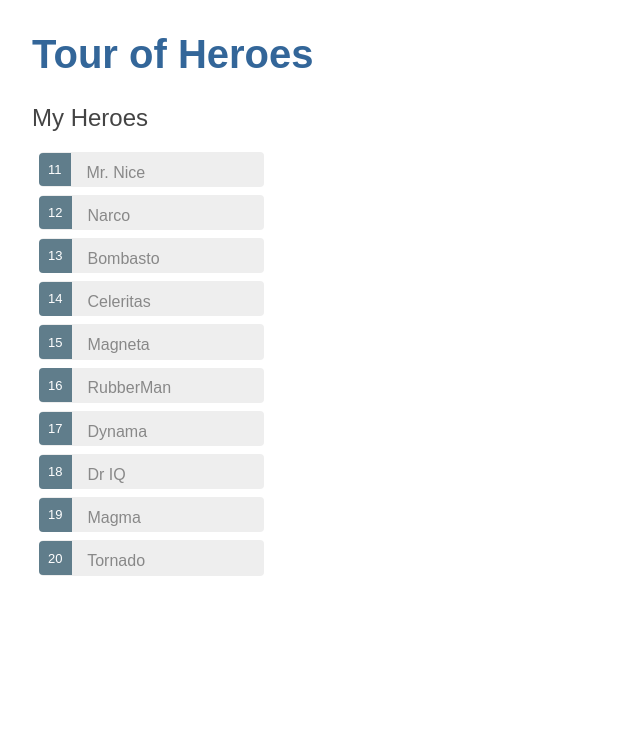
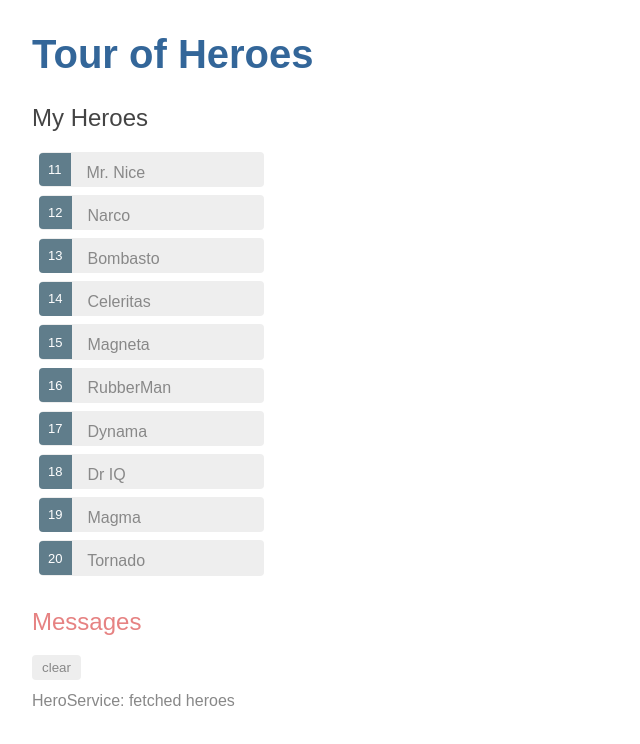
Before and after one commit to Smollet777/tour-of-heroes, an Angular app: page /list in a window 1280 px wide. Shown: the top 744 px of the page, without its empty margins (0-640 px from the left). Built offline with nearby package versions, Linux system fonts and the light colour scheme.

Commit message:
Heroes service with mock data. Messages component & service.

```diff
--- a/src/app/app.component.ts
+++ b/src/app/app.component.ts
@@ -5,6 +5,7 @@
   template: `
     <h1>{{title}}</h1>
     <router-outlet></router-outlet>
+    <app-messages></app-messages>
   `,
   styles: []
 })
--- a/src/app/app.module.ts
+++ b/src/app/app.module.ts
@@ -6,12 +6,14 @@
 import { AppComponent } from './app.component';
 import { HeroesComponent } from './components/heroes/heroes.component';
 import { HeroDetailComponent } from './components/hero-detail/hero-detail.component';
+import { MessagesComponent } from './components/messages/messages.component';
 
 @NgModule({
   declarations: [
     AppComponent,
     HeroesComponent,
-    HeroDetailComponent
+    HeroDetailComponent,
+    MessagesComponent
   ],
   imports: [
     BrowserModule,
--- a/src/app/components/heroes/heroes.component.ts
+++ b/src/app/components/heroes/heroes.component.ts
@@ -1,7 +1,7 @@
 import { Component, OnInit } from '@angular/core';
 
 import { Hero } from '../../models/hero.model';
-import { HEROES } from '../../mock-heroes';
+import { HeroService } from '../../services/hero.service';
 
 @Component({
   selector: 'app-heroes',
@@ -11,15 +11,21 @@
 export class HeroesComponent implements OnInit {
 
   selectedHero: Hero;
-  heroes = HEROES;
+  heroes: Hero[];
 
-  constructor() { }
+  constructor(private service: HeroService) { }
 
   ngOnInit() {
+    this.getHeroes();
   }
 
   onSelect(hero: Hero): void {
     this.selectedHero = hero;
   }
 
+  getHeroes(): void {
+    this.service.getHeroes()
+      .subscribe(heroes => this.heroes = heroes);
+  }
+
 }
--- /dev/null
+++ b/src/app/components/messages/messages.component.scss
@@ -0,0 +1,41 @@
+h2 {
+  color: rgb(230, 130, 130);
+  font-family: Arial, Helvetica, sans-serif;
+  font-weight: lighter;
+}
+
+body {
+  margin: 2em;
+}
+
+body,
+input[text],
+button {
+  color: crimson;
+  font-family: Cambria, Georgia;
+}
+
+button.clear {
+  font-family: Arial;
+  background-color: #eee;
+  border: none;
+  padding: 5px 10px;
+  border-radius: 4px;
+  cursor: pointer;
+  cursor: hand;
+}
+
+button:hover {
+  background-color: #cfd8dc;
+}
+
+button:disabled {
+  background-color: #eee;
+  color: #aaa;
+  cursor: auto;
+}
+
+button.clear {
+  color: #888;
+  margin-bottom: 12px;
+}
--- /dev/null
+++ b/src/app/components/messages/messages.component.ts
@@ -0,0 +1,23 @@
+import { Component, OnInit } from '@angular/core';
+
+import { MessageService } from '../../services/message.service';
+
+@Component({
+  selector: 'app-messages',
+  template: `
+  <div *ngIf="messageService.messages.length">
+    <h2>Messages</h2>
+    <button class="clear" (click)="messageService.clear()">clear</button>
+    <div *ngFor='let message of messageService.messages'> {{message}} </div>
+  </div>
+  `,
+  styleUrls: ['./messages.component.scss']
+})
+export class MessagesComponent implements OnInit {
+
+  constructor(public messageService: MessageService) { }
+
+  ngOnInit() {
+  }
+
+}
--- /dev/null
+++ b/src/app/services/hero.service.ts
@@ -0,0 +1,21 @@
+import { Injectable } from '@angular/core';
+import { Observable, of } from 'rxjs';
+
+import { Hero } from '../models/hero.model';
+import { HEROES } from '../mock-heroes';
+import { MessageService } from './message.service';
+
+
+
+@Injectable({
+  providedIn: 'root'
+})
+export class HeroService {
+
+  constructor(private messageService: MessageService) { }
+
+  getHeroes(): Observable<Hero[]> {
+    this.messageService.add('HeroService: fetched heroes');
+    return of(HEROES);
+  }
+}
--- /dev/null
+++ b/src/app/services/message.service.ts
@@ -0,0 +1,17 @@
+import { Injectable } from '@angular/core';
+
+@Injectable({
+  providedIn: 'root',
+})
+export class MessageService {
+
+  messages: string[] = [];
+
+  add(message: string) {
+    this.messages.push(message);
+  }
+
+  clear() {
+    this.messages = [];
+  }
+}
```
